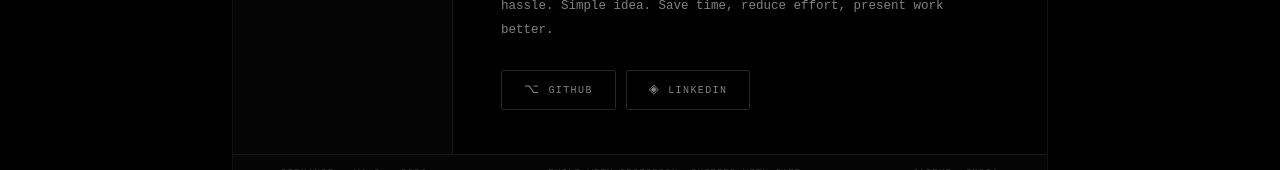
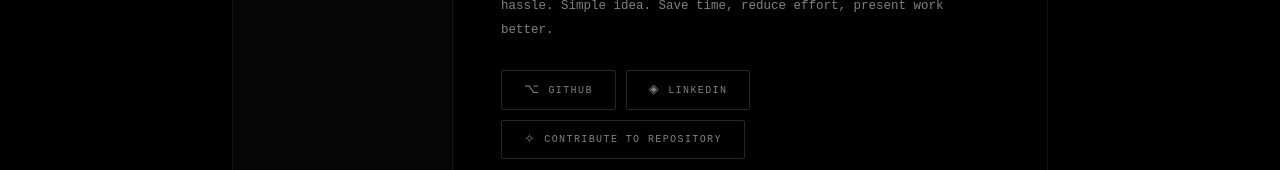
Before and after one commit to Abhishek5127/GitHance---Github-Profile-Enhancer, a Next.js app: page /contribute in a window 1280 px wide. Shown: the part 630-800 px from the top of the page. Built offline with nearby package versions, Linux system fonts and the light colour scheme; no server answers; a web font is replaced by a local one.

Commit message:
repository contribute link

```diff
--- a/src/app/contribute/page.js
+++ b/src/app/contribute/page.js
@@ -88,6 +88,7 @@ export default function ContributePage() {
                 {[
                   { href: "https://github.com/abhishek5127", icon: "⌥", label: "GitHub" },
                   { href: "https://linkedin.com/in/abhishek-choudhary5127", icon: "◈", label: "LinkedIn" },
+                  { href:"https://github.com/Abhishek5127/GitHance---Github-Profile-Enhancer",icon:"✧",label:"Contribute to Repository"}
                 ].map(({ href, icon, label }) => (
                   <a key={label} href={href} target="_blank"
                     className="group relative inline-flex items-center gap-2 px-[22px] py-[9px] text-[10px] tracking-[0.14em] uppercase border border-white/15 text-white/50 overflow-hidden transition-colors hover:text-[#b8995a] hover:border-[rgba(184,153,90,0.35)]"
```
